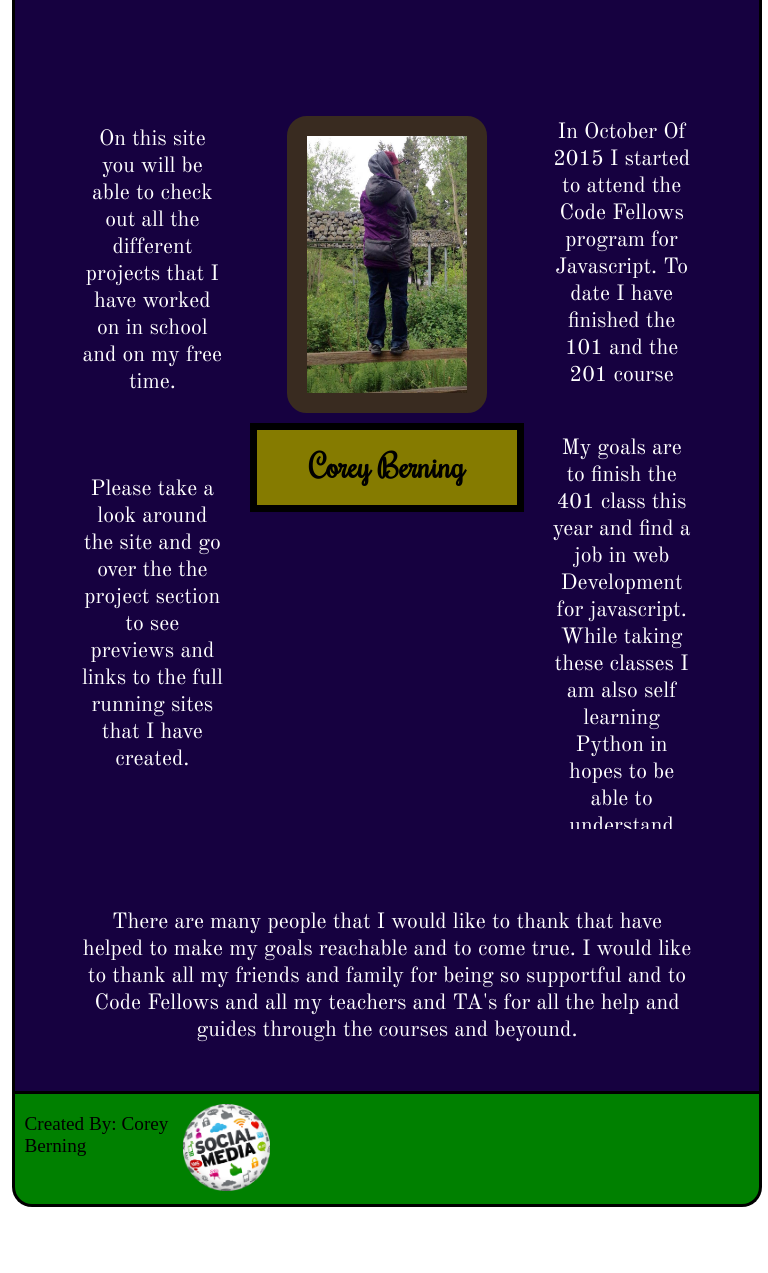
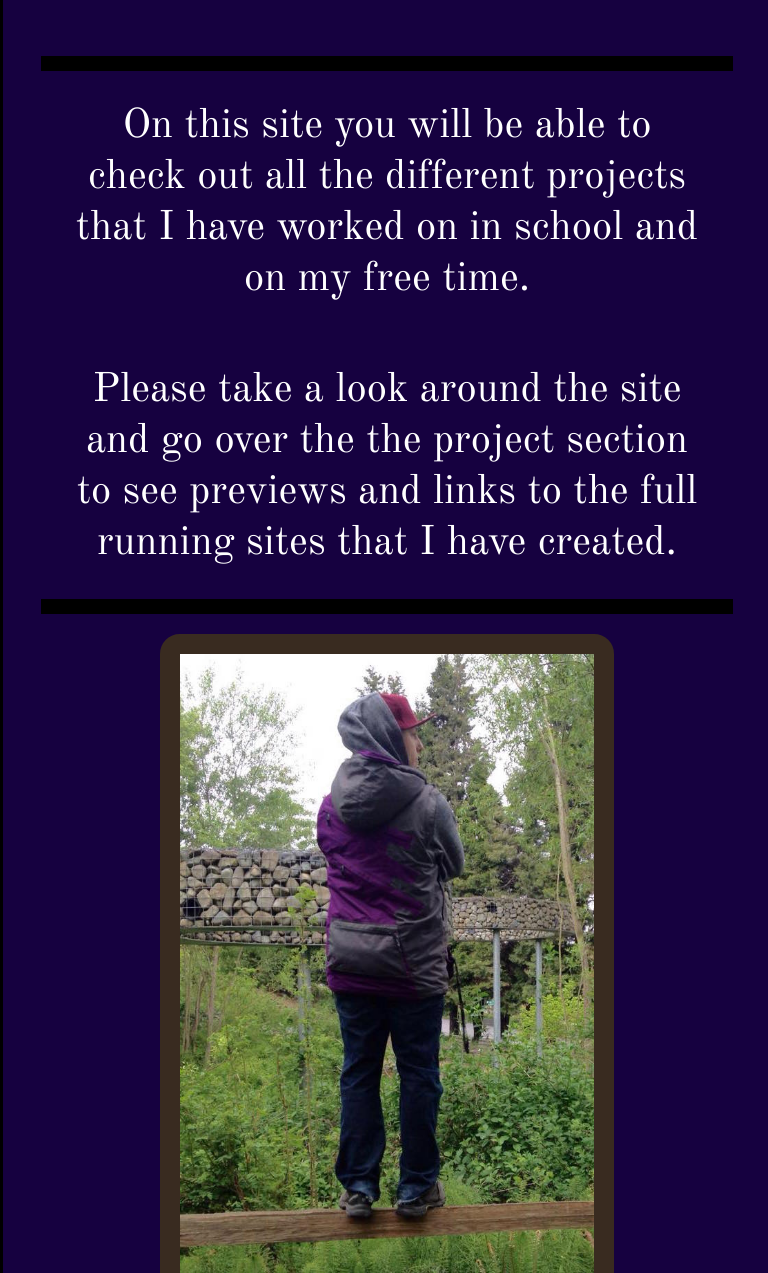
Before and after one commit to BeroMaze/portfolio-301n1, a plain HTML site: page index.html in a window 768 px wide. Shown: the part 430-1703 px from the top of the page. Before the commit the page ends 1657 px from the top, so only its background shows below. Drawn offline with nearby package versions, Linux system fonts and the light colour scheme; a web font is replaced by a local one.

Commit message:
add height for media/ set up ipad media

```diff
--- a/mediaStyle.css
+++ b/mediaStyle.css
@@ -1,3 +1,69 @@
+@media (min-width: 480px) and (max-width: 800px){
+  #mainMiddle {
+    flex-direction: column;
+    -moz-flex-direction: column;
+    -webkit-flex-direction: column;
+    justify-content: flex-start;
+    flex-direction: column;
+    justify-content: flex-start;
+    height: auto;
+
+  }
+    body{
+      width: 100%;
+      height: 100%;
+  }
+  header{
+    border-radius: 0;
+    margin-top: 0;
+  }
+  footer{
+    margin-bottom: 0;
+    border-radius: 0;
+  }
+  .middleLeft{
+    width: 100%;
+    height: auto;
+    font-size: 1.5em;
+    border-top: 15px solid black;
+    border-bottom: 15px solid black;
+  }
+
+  .middleCenter{
+    width: 100%;
+    height: auto;
+    border-bottom: 15px solid black;
+    margin-top: 100px;
+    margin-top: 0;
+    padding-bottom: 10px;
+  }
+
+  .overFlow{
+    flex-direction: column;
+    overflow-y: hidden;
+    margin-bottom: 0;
+  }
+
+  .middleRight{
+    width: 100%;
+    height: auto;
+    border-bottom: 15px solid black;
+    /*border: solid red;*/
+    font-size: 1.5em;
+    margin: 0;
+    margin-bottom: 10px;
+  }
+
+  #mainBottom{
+    width: 100%;
+    height: auto;
+    /*border-bottom: 15px solid black;*/
+    font-size: 1.5em;
+  }
+
+
+}
+
 @media (max-width: 480px){
   body{
     width: 100%;
@@ -26,12 +92,12 @@
     -moz-flex-direction: column;
     flex-direction: column;
     justify-content: flex-start;
-    height: 2600px;
+    height: auto;
   }
 
   .middleLeft{
     width: 100%;
-    height: 800px;
+    height: auto;
     font-size: 1.5em;
     border-top: 15px solid black;
     border-bottom: 15px solid black;
@@ -39,7 +105,7 @@
 
   .middleCenter{
     width: 100%;
-    height: 700px;
+    height: auto;
     border-bottom: 15px solid black;
     margin-top: 100px;
     margin-top: 0;
@@ -54,7 +120,7 @@
 
   .middleRight{
     width: 100%;
-    height: 1200px;
+    height: auto;
     border-bottom: 15px solid black;
     /*border: solid red;*/
     font-size: 1.5em;
@@ -64,7 +130,7 @@
 
   #mainBottom{
     width: 100%;
-    height: 700px;
+    height: auto;
     /*border-bottom: 15px solid black;*/
     font-size: 1.5em;
   }
@@ -112,14 +178,14 @@
   }
 
   #mainView {
-    height: 4000px;
+    height: auto;
     width: 100%;
     border: none;
   }
 
   #iconView {
     width: 100%;
-    height: 4000px;
+    height: auto;
     flex-direction: column;
   }
 
@@ -168,6 +234,7 @@
     height: 750px;
   }
   .fullViewDesc{
+    margin: 0 10px;
     margin-top: 50px;
     font-size: 3em;
   }
```
